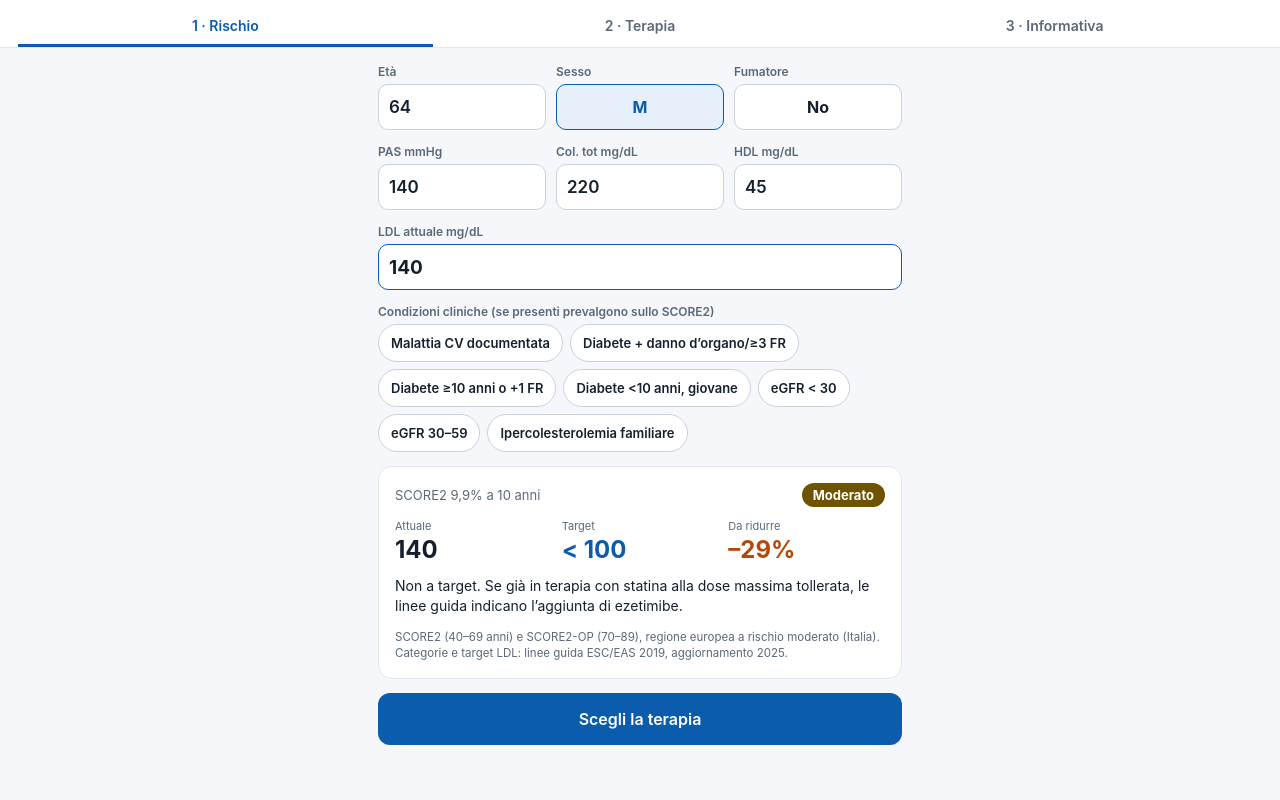
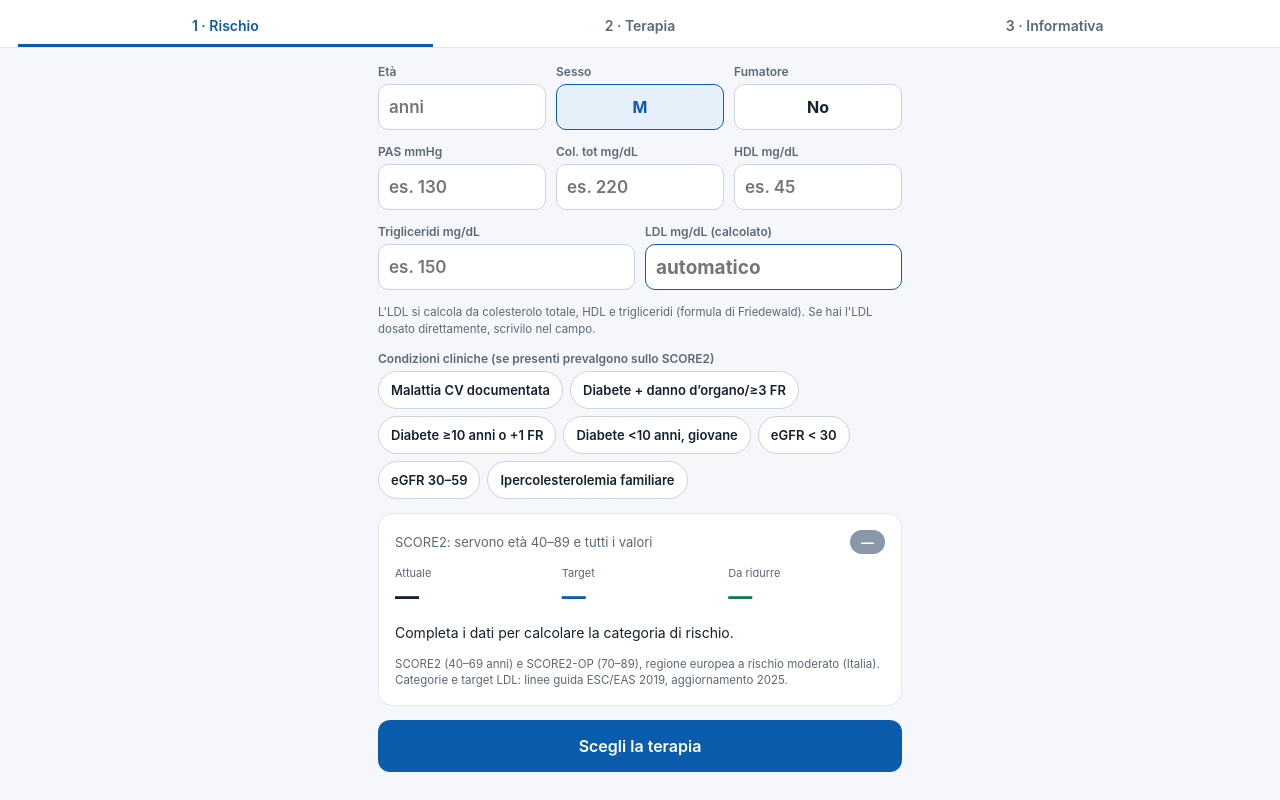
Before and after one commit to patopartners0-spec/app-farmacie-roma-, a plain HTML site: page docs/ldl/index.html in a window 1280 px wide. Shown: the part 41-841 px from the top of the page. Before the commit the page ends 814 px from the top, so only its background shows below. Drawn offline with Linux system fonts and the light colour scheme.

Commit message:
LDLapp: campo trigliceridi e LDL calcolato (Friedewald), campi vuoti all'avvio
Co-Authored-By: Claude Opus 5.5 <noreply@anthropic.com>
Claude-Session: https://claude.ai/code/session_015gK2j3MJfuyojX7gFCj9x3

```diff
--- a/docs/ldl/index.html
+++ b/docs/ldl/index.html
@@ -25,6 +25,7 @@ nav button.on{color:var(--blu);border-color:var(--blu)}
 main{padding:16px 18px calc(env(safe-area-inset-bottom) + 28px);max-width:560px;margin:0 auto}
 section{display:none;flex-direction:column;gap:14px}
 section.on{display:flex}
+.grid2{display:grid;grid-template-columns:repeat(2,minmax(0,1fr));gap:10px}
 .grid3{display:grid;grid-template-columns:repeat(3,minmax(0,1fr));gap:10px}
 label,.lab{display:flex;flex-direction:column;gap:5px;font-size:12px;font-weight:600;color:var(--sub)}
 input,select{height:46px;width:100%;border:1px solid var(--bordo);border-radius:10px;padding:0 10px;font:inherit;font-size:17px;color:var(--txt);background:#fff}
@@ -99,16 +100,20 @@ select{font-size:15px;font-weight:600}
 <!-- 1 RISCHIO -->
 <section id="s1" class="on">
   <div class="grid3">
-    <label>Età<input id="age" type="number" inputmode="numeric" value="64"></label>
+    <label>Età<input id="age" type="number" inputmode="numeric" placeholder="anni"></label>
     <div class="lab">Sesso<button id="sex" class="tog on">M</button></div>
     <div class="lab">Fumatore<button id="smk" class="tog fumo">No</button></div>
   </div>
   <div class="grid3">
-    <label>PAS mmHg<input id="sbp" type="number" inputmode="numeric" value="140"></label>
-    <label>Col. tot mg/dL<input id="tc" type="number" inputmode="numeric" value="220"></label>
-    <label>HDL mg/dL<input id="hdl" type="number" inputmode="numeric" value="45"></label>
+    <label>PAS mmHg<input id="sbp" type="number" inputmode="numeric" placeholder="es. 130"></label>
+    <label>Col. tot mg/dL<input id="tc" type="number" inputmode="numeric" placeholder="es. 220"></label>
+    <label>HDL mg/dL<input id="hdl" type="number" inputmode="numeric" placeholder="es. 45"></label>
   </div>
-  <label>LDL attuale mg/dL<input id="ldl" class="big" type="number" inputmode="numeric" value="140"></label>
+  <div class="grid2">
+    <label>Trigliceridi mg/dL<input id="tg" type="number" inputmode="numeric" placeholder="es. 150"></label>
+    <label>LDL mg/dL (calcolato)<input id="ldl" class="big" type="number" inputmode="numeric" placeholder="automatico"></label>
+  </div>
+  <div class="note" id="ldlNote">L'LDL si calcola da colesterolo totale, HDL e trigliceridi (formula di Friedewald). Se hai l'LDL dosato direttamente, scrivilo nel campo.</div>
   <div class="lab">Condizioni cliniche (se presenti prevalgono sullo SCORE2)
     <div class="chips" id="chips"></div>
   </div>
@@ -334,7 +339,19 @@ CONDS.forEach(c => {
 });
 $('sex').onclick = () => { S.male = !S.male; $('sex').textContent = S.male ? 'M' : 'F'; calc(); };
 $('smk').onclick = () => { S.smk = !S.smk; $('smk').textContent = S.smk ? 'Sì' : 'No'; $('smk').classList.toggle('on', S.smk); calc(); };
-['age','sbp','tc','hdl','ldl'].forEach(id => $(id).addEventListener('input', calc));
+let ldlManuale = false;
+function calcLdl(){
+  const tc = n('tc'), hdl = n('hdl'), tg = n('tg');
+  if (ldlManuale) return;
+  if (tc && hdl && tg){
+    if (tg >= 400){ $('ldl').value = ''; $('ldlNote').textContent = 'Trigliceridi ≥ 400 mg/dL: la formula non è affidabile, inserisci l’LDL dosato direttamente.'; return; }
+    $('ldl').value = Math.round(tc - hdl - tg/5);
+    $('ldlNote').textContent = 'LDL calcolato con la formula di Friedewald (CT − HDL − TG/5). Se hai l’LDL dosato direttamente, scrivilo nel campo.';
+  } else $('ldl').value = '';
+}
+['age','sbp'].forEach(id => $(id).addEventListener('input', calc));
+['tc','hdl','tg'].forEach(id => $(id).addEventListener('input', () => { calcLdl(); calc(); }));
+$('ldl').addEventListener('input', () => { ldlManuale = $('ldl').value !== ''; if (!ldlManuale) calcLdl(); calc(); });
 $('farmaco').addEventListener('change', terapia);
 document.querySelectorAll('nav button').forEach(b => b.onclick = () => vai(b.dataset.s));
 document.querySelectorAll('[data-go]').forEach(b => b.onclick = () => vai(b.dataset.go));
--- a/docs/ldl/sw.js
+++ b/docs/ldl/sw.js
@@ -1,4 +1,4 @@
-const CACHE = 'ldlapp-v3';
+const CACHE = 'ldlapp-v4';
 const FILES = ['./', 'index.html', 'manifest.json', 'icon-180.png', 'icon-192.png', 'icon-512.png'];
 self.addEventListener('install', (e) => { e.waitUntil(caches.open(CACHE).then((c) => c.addAll(FILES))); self.skipWaiting(); });
 self.addEventListener('activate', (e) => {
```
